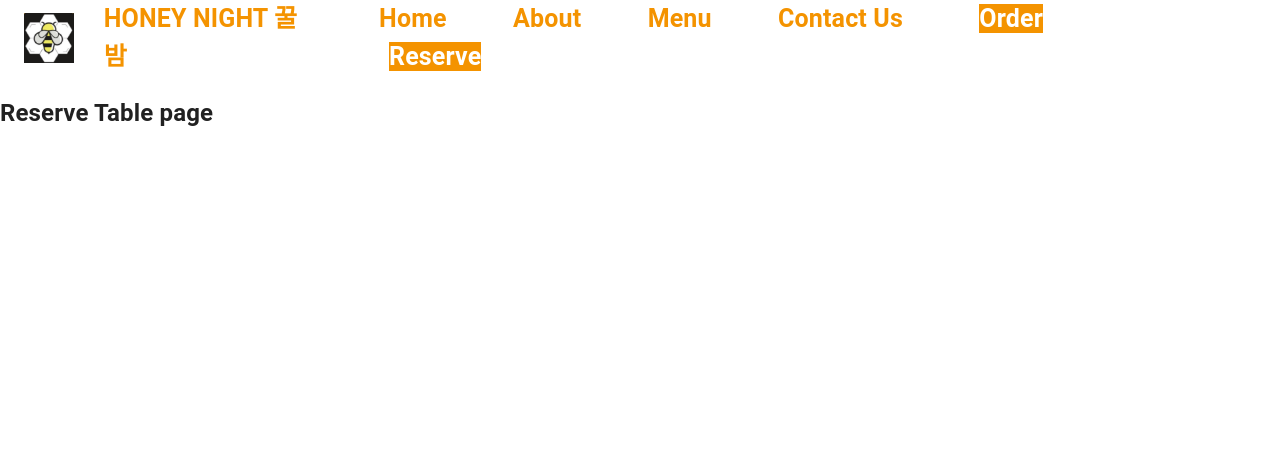
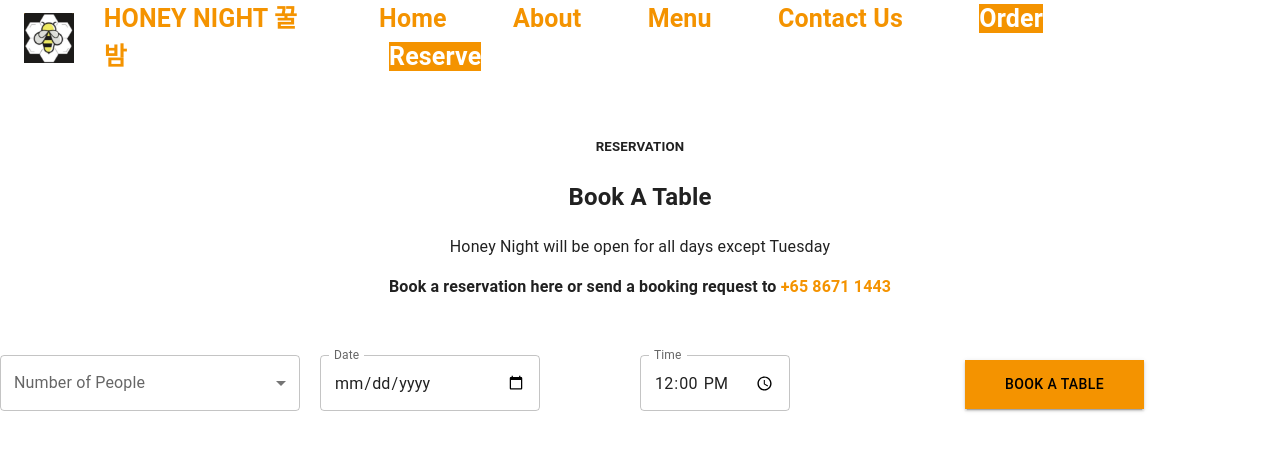
Before and after one commit to imxavieer/FYP, a React (Create React App) app in the folder customer-frontend/: page /reserve in a window 1280 px wide. Shown: the top 450 px of the page. Built offline with nearby package versions, Linux system fonts and the light colour scheme.

Commit message:
skeleton of reserve.js

```diff
--- a/customer-frontend/src/pages/reserve.js
+++ b/customer-frontend/src/pages/reserve.js
@@ -1,5 +1,111 @@
-import React from "react";
+import * as React from "react";
+import { styled } from '@mui/material/styles';
+
+import Box from '@mui/material/Box';
+import InputLabel from '@mui/material/InputLabel';
+import MenuItem from '@mui/material/MenuItem';
+import FormControl from '@mui/material/FormControl';
+import Select from '@mui/material/Select';
+
+import TextField from '@mui/material/TextField';
+import Grid from '@mui/material/Grid';
+import Button from '@mui/material/Button';
+
+const BookTableButton = styled(Button)({
+  padding: "12px 40px",
+  margin: "5px",
+  backgroundColor: "#F49300",
+  color: "black",
+  borderRadius: "0px",
+  '&:hover': {
+    backgroundColor: "#F49300",
+    color: "black"
+  }
+})
+
+
 function Reserve() {
-  return <h2>Reserve Table page</h2>;
+  const [numpax, setNumPax] = React.useState('');
+
+  const handleChange = (event) => {
+    setNumPax(event.target.value);
+  };
+
+  return (
+    <React.Fragment>
+      <Grid container justifyContent={'center'} margin={"40px 0px"}>
+        <Box textAlign={'center'}>
+          <h5 >RESERVATION</h5>
+          <h2>Book A Table</h2>
+          <p>Honey Night will be open for all days except Tuesday</p>
+          <b><p>Book a reservation here or send a booking request to <span style={{color: "#F49300"}}>+65 8671 1443</span></p></b>
+        </Box>
+      </Grid>
+      <Box sx={{ minWidth: 120 }}>
+        <Grid container>
+          <Grid item xs={3}>
+            <FormControl sx={{ minWidth: 300 }}>
+              <InputLabel id="num-pax-label">Number of People</InputLabel>
+                <Select
+                  labelId="num-pax-label"
+                  id="num-pax"
+                  value={numpax}
+                  label="Number of People"
+                  onChange={handleChange}
+                  >
+                  <MenuItem value={1}>1 Person</MenuItem>
+                  <MenuItem value={2}>2 Person</MenuItem>
+                  <MenuItem value={3}>3 Person</MenuItem>
+                  <MenuItem value={4}>4 Person</MenuItem>
+                  <MenuItem value={5}>5 Person</MenuItem>
+                  <MenuItem value={6}>6 Person</MenuItem>
+                  <MenuItem value={7}>7 Person</MenuItem>
+                  <MenuItem value={8}>8 Person</MenuItem>
+                  <MenuItem value={9}>9 Person</MenuItem>
+                  <MenuItem value={10}>10 Person</MenuItem>
+                </Select>
+            </FormControl>
+          </Grid>
+
+          <Grid item xs={3}>
+            <TextField
+              id="date"
+              label="Date"
+              type="date"
+              defaultValue="YYYY-MM-DD"
+              sx={{ width: 220 }}
+              InputLabelProps={{
+                shrink: true,
+              }}
+            />
+          </Grid>
+
+          <Grid item xs={3}>
+            <TextField
+              id="time"
+              label="Time"
+              type="time"
+              defaultValue="12:00"
+              minutesStep="30"
+              InputLabelProps={{
+                shrink: true,
+              }}
+              inputProps={{
+                step: 1800, // 30 min
+              }}
+              sx={{ width: 150 }}
+            />
+          </Grid>
+
+          <Grid item xs={3}>
+            <BookTableButton variant="contained">BOOK A TABLE</BookTableButton>
+          </Grid>
+        </Grid>
+      </Box>
+
+
+    </React.Fragment>
+  );
 }
+
 export default Reserve;
```
